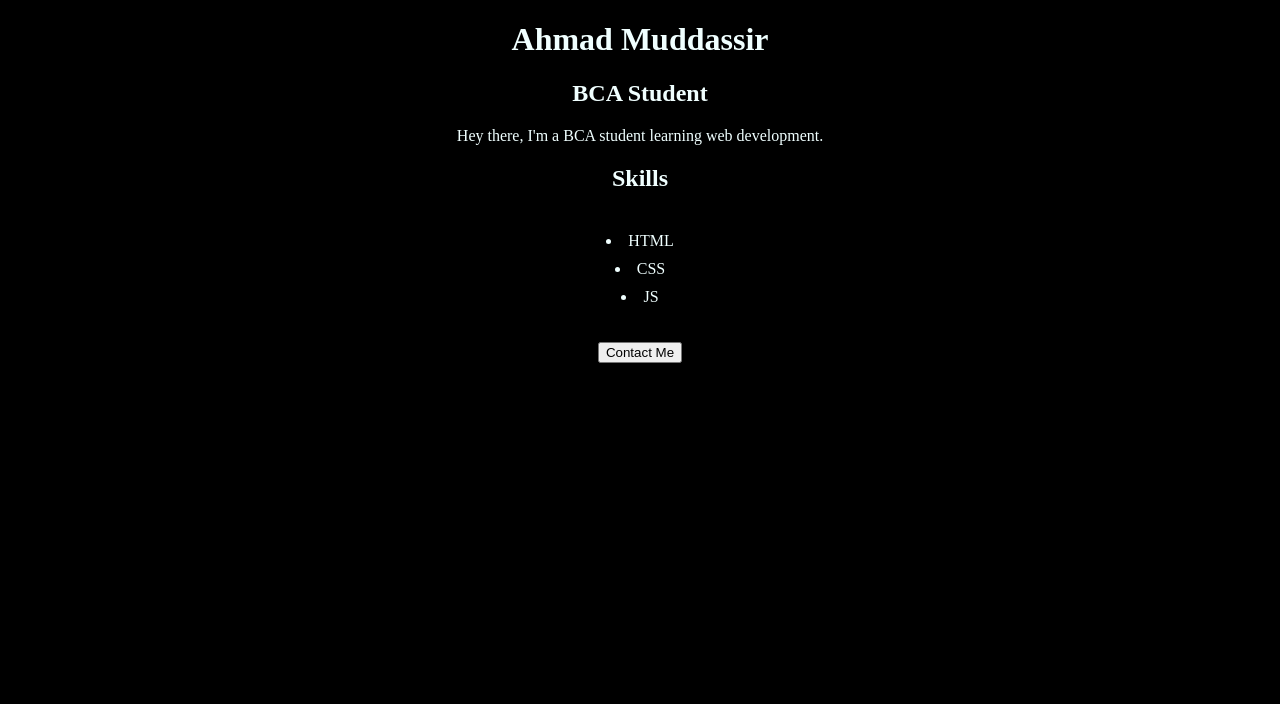
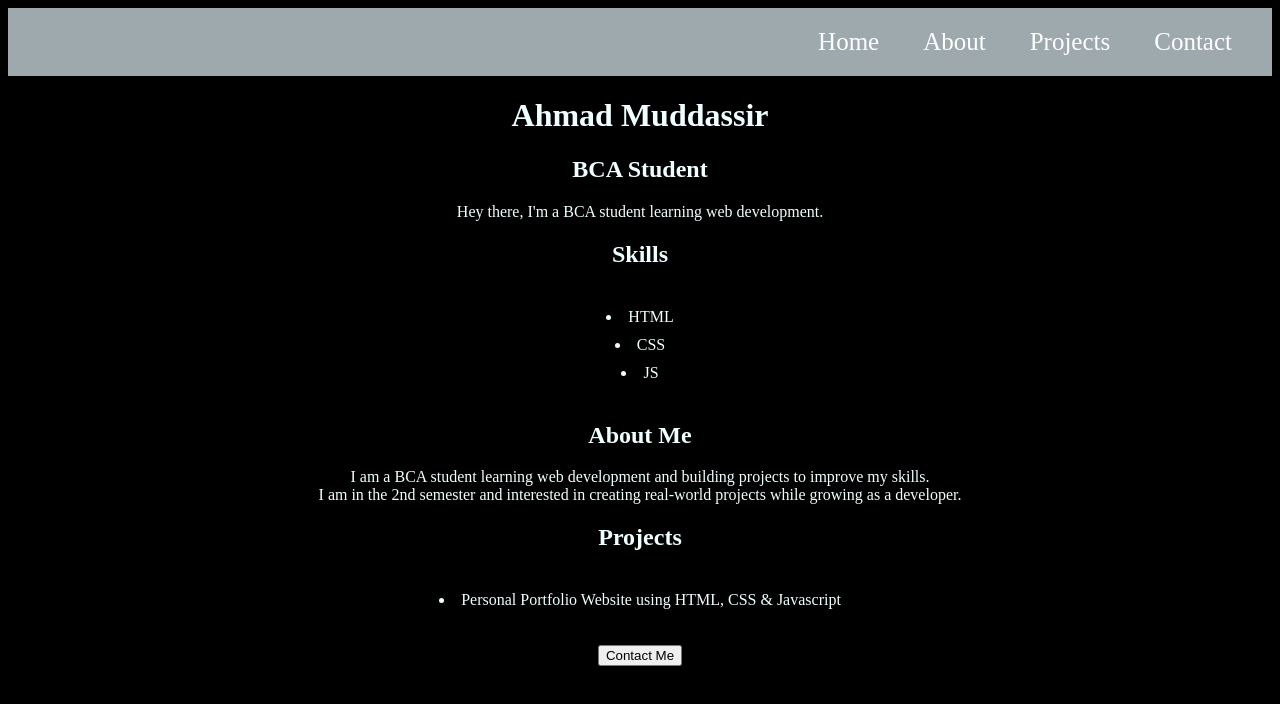
Before and after one commit to AhmadMuddassir/Portfolio-Website-, a plain HTML site: page index.html in a window 1280 px wide. Drawn offline with Linux system fonts and the light colour scheme.

Commit message:
Added About section, Projects section and Navbar

```diff
--- a/index.html
+++ b/index.html
@@ -7,6 +7,12 @@
     <link rel="stylesheet" href="style.css">
 </head>
 <body>
+    <nav>
+        <a href="#">Home</a>
+        <a href="#">About</a>
+        <a href="#">Projects</a>
+        <a href="#">Contact</a>
+    </nav>
     <h1>Ahmad Muddassir</h1>
     <h2>BCA Student</h2>
     <p>Hey there, I'm a BCA student learning web development.</p>
@@ -16,6 +22,14 @@
             <li>CSS</li>
             <li>JS</li>
         </ul>
+        <h2>About Me</h2>
+        <p>I am a BCA student learning web development and building projects to improve my skills.<br>
+        I am in the 2nd semester and interested in creating real-world projects while growing as a developer.
+        </p>
+        <h2>Projects</h2>
+        <ul>
+            <li>Personal Portfolio Website using HTML, CSS & Javascript </li>
+        </ul>
     <button>Contact Me</button>
 <script src="script.js"></script>
 </body>
--- a/style.css
+++ b/style.css
@@ -12,3 +12,25 @@ ul {
 li {
     margin: 10px;
 }
+
+nav a {
+    text-decoration: none;
+}
+
+nav {
+    background-color: rgb(158, 169, 173);
+    padding: 20px;
+    text-align: right;
+
+}
+
+nav a {
+    color: white;
+    text-decoration: none;
+    margin: 0 20px;
+    font-size: 25px;
+}
+
+nav a:hover {
+    color: cyan;
+}
```
